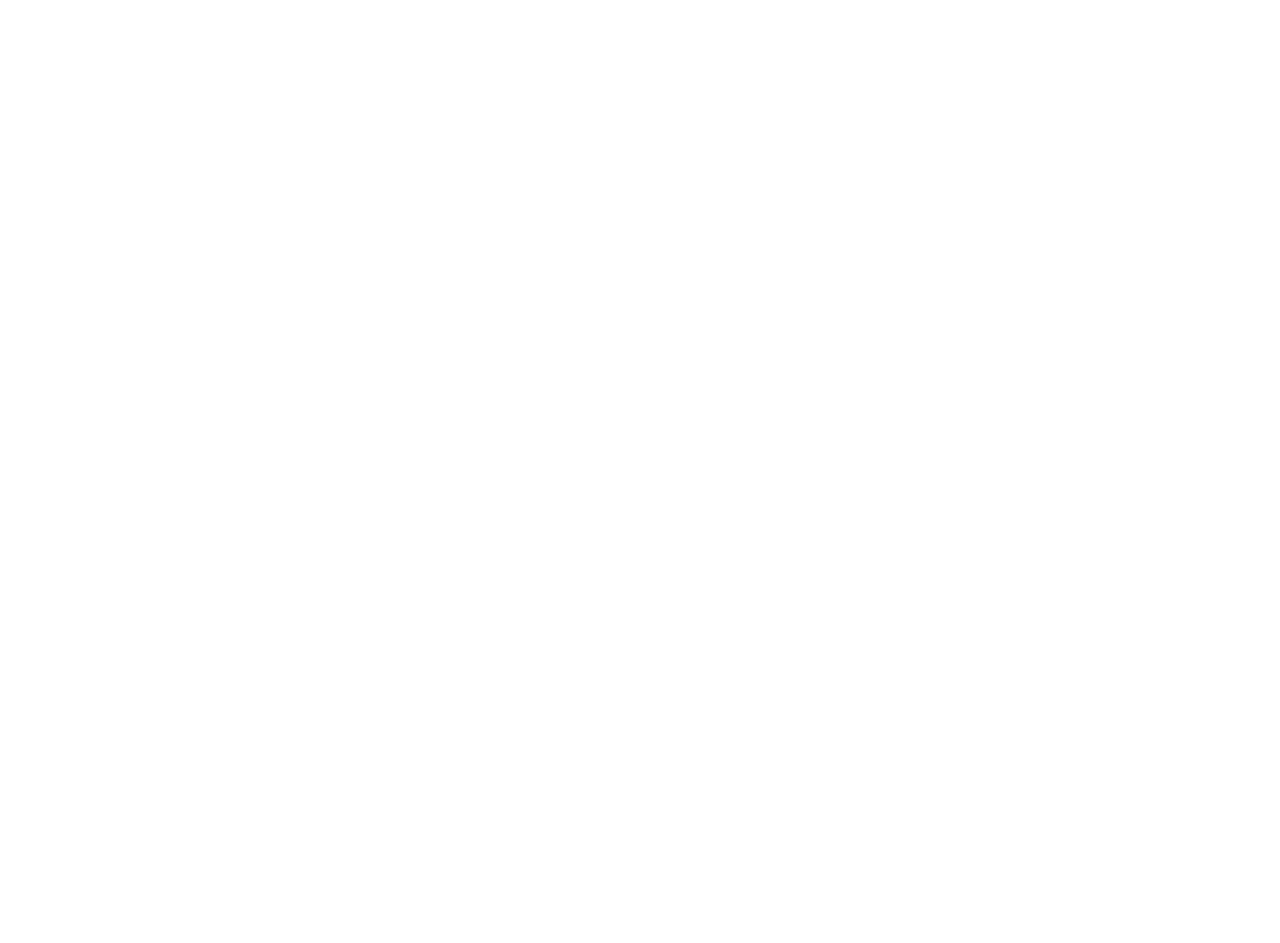
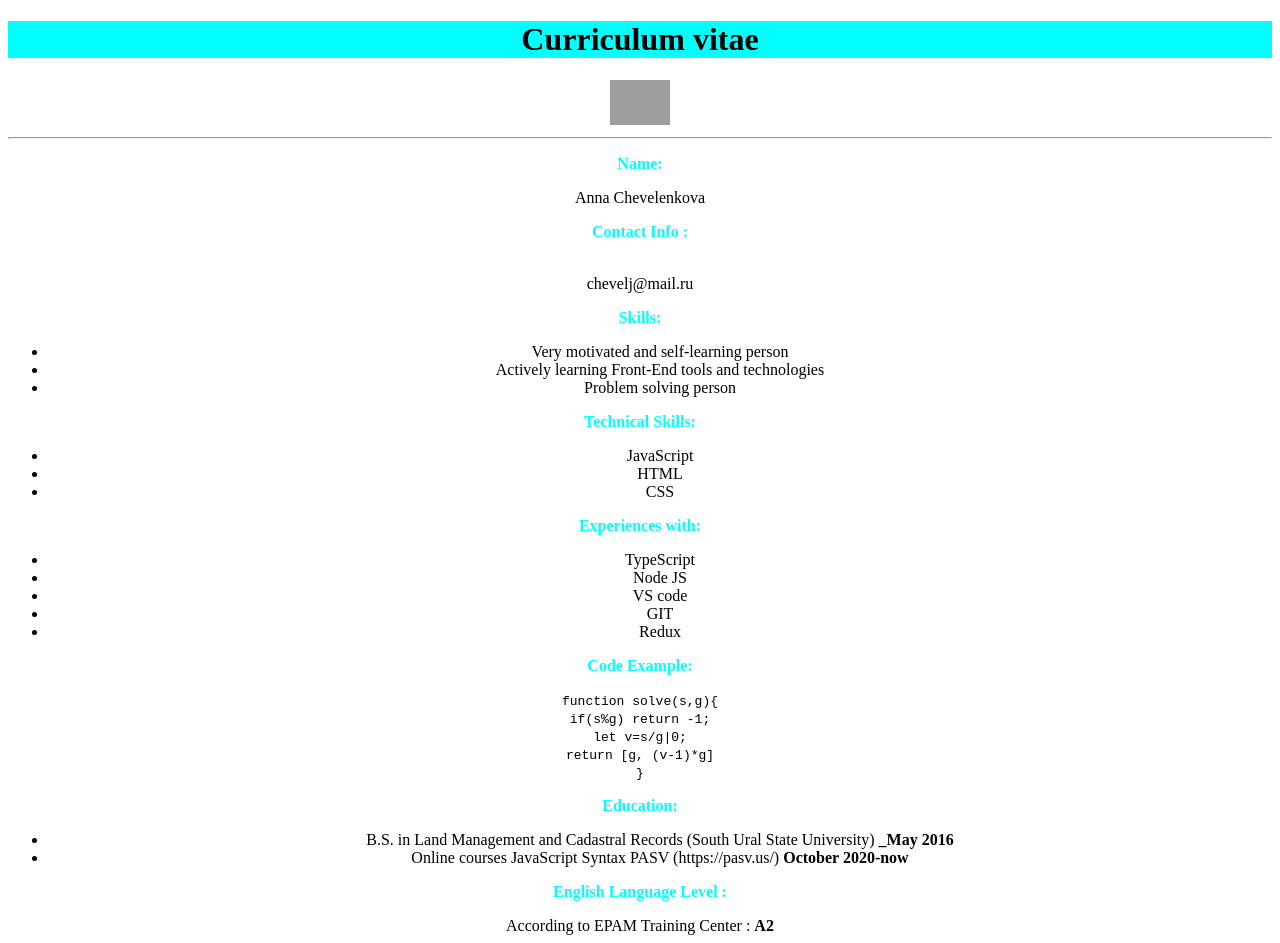
Before and after one commit to chevelenkova/rsschool-cv, a plain HTML site: page index.html in a window 1280 px wide. Before the commit the page ends 800 px from the top, so only its background shows below. Drawn offline with Linux system fonts and the light colour scheme; grey boxes are pictures that could not be loaded.

Commit message:
feat : add css

```diff
--- a/index.html
+++ b/index.html
@@ -1,11 +1,70 @@
 <!DOCTYPE html>
 <html lang="en">
+
 <head>
     <meta charset="UTF-8">
     <meta name="viewport" content="width=device-width, initial-scale=1.0">
     <title>Document</title>
+   <link href="styles.css" rel="stylesheet">
 </head>
-<body>
+
+<body align = 'center'>
+    <h1>Curriculum vitae</h1>
+    <img src="IMG_0009.JPG" width="60">
+    <hr />
+    <p>
+        <b>Name:</b><br></p>
+        Anna Chevelenkova
+
+    <p>
+        <b>Contact Info : </b></p><br>
+        chevelj@mail.ru
+
+    <p>
+        <b> Skills:</b>
+    <ul align = 'center'>
+        <li>Very motivated and self-learning person</li>
+        <li>Actively learning Front-End tools and technologies</li>
+        <li>Problem solving person</li>
+    </ul>
+    </p>
+    <p>
+        <b>Technical Skills:</b>
+    <ul align = 'center'>
+        <li>JavaScript</li>
+        <li>HTML</li>
+        <li>CSS</li>
+    </ul>
+    </p>
+    <p> <b>Experiences with:</b>
+    <ul>
+        <li> TypeScript
+        <li> Node JS</li>
+        <li> VS code</li>
+        <li> GIT</li>
+        <li> Redux</li>
+    </ul>
+    </p>
+    <p><b>Code Example:</b></p>
+    <code>function solve(s,g){<br>
+    if(s%g) return -1;<br>
+    let v=s/g|0;<br>
+    return [g, (v-1)*g]<br>
+} </code>
+
+    <p><b>Education:</b>
+    <ul>
+        <li> B.S. in Land Management and Cadastral Records (South Ural State University) <b>_May 2016</b></li>
+        <li>Online courses JavaScript Syntax PASV (https://pasv.us/) <b>October 2020-now</b></li>
+    </ul>
+    </p>
+    <p>
+        <b>English Language Level :</b></p>
+        According to EPAM Training Center : <b>A2</b>
+
+
+
 
 </body>
+
 </html>
--- /dev/null
+++ b/styles.css
@@ -0,0 +1,6 @@
+h1 {
+    background-color: rgb(0, 255, 255);
+}
+p {
+color: rgb(0, 255, 255);
+}
```
Also changed, not shown: 1 other file.
